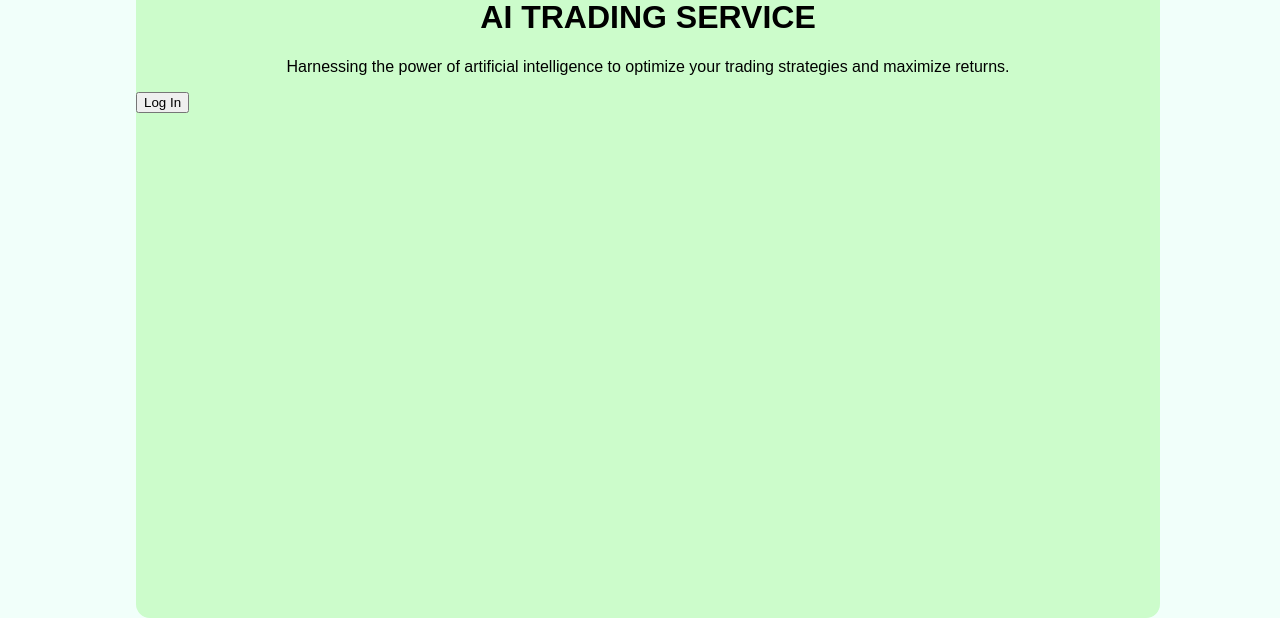
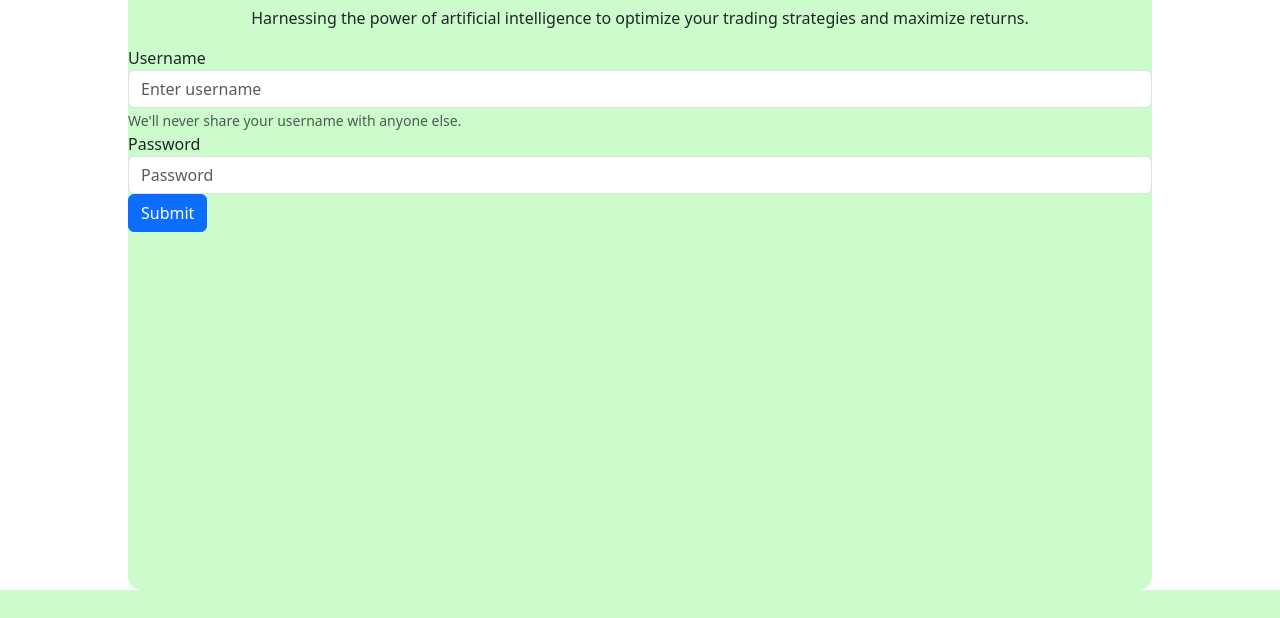
Before and after one commit to Siya2-0/AI-trading-bot, a Django app: page /accounts/login/ in a window 1280 px wide. Shown: the part 366-984 px from the top of the page. After the commit the page ends 956 px from the top, so only its background shows below. Run offline with Django 5.2, Linux system fonts and the light colour scheme.

Commit message:
SignIn and SignUp Backend
Users are able to sign up using username and password
Users are able to sign in using those detail
Next we need useres to sign, modify profile and fix frontend

```diff
--- a/ml_trader_project/accounts/templates/accounts/base_auth.html
+++ b/ml_trader_project/accounts/templates/accounts/base_auth.html
@@ -6,6 +6,7 @@
     <title>{% block title %}Auth{% endblock %}</title>
     {% load static %}
     <link rel="stylesheet" href="{% static 'accounts/styles.css' %}">
+    <link href="https://cdn.jsdelivr.net/npm/bootstrap@5.3.3/dist/css/bootstrap.min.css" rel="stylesheet" integrity="sha384-QWTKZyjpPEjISv5WaRU9OFeRpok6YctnYmDr5pNlyT2bRjXh0JMhjY6hW+ALEwIH" crossorigin="anonymous">
     <script src="{% static 'accounts/scripts.js' %}" defer></script>
 </head>
 <body>
@@ -38,7 +39,17 @@
             </div>
         </div>
 
+        {% if messages %}
+            {% for message in messages %}
 
+                <div class="alert alert-warning alert-dismissible fade show" role="alert">
+                    <strong>{{message}}</strong>
+                    <button type="button" class="close" data-dismiss="alert" aria-label="Close">
+                      <span aria-hidden="true">&times;</span>
+                    </button>
+                  </div>
+            {% endfor %}
+        {% endif %}
         <div class="form-container">
             {% block content %}{% endblock %}
         </div>
--- a/ml_trader_project/accounts/templates/accounts/login.html
+++ b/ml_trader_project/accounts/templates/accounts/login.html
@@ -5,9 +5,24 @@
 {% block heading %}Log In{% endblock %}
 
 {% block content %}
+
+
+
 <form method="POST">
-    <!-- {% csrf_token %}
-    {{ form.as_p }} -->
-    <button type="submit">Log In</button>
+    {% csrf_token %}
+    <div class="form-group">
+        <label for="usernameInput">Username</label>
+        <input type="text" class="form-control" id="usernameInput" aria-describedby="emailHelp" placeholder="Enter username" name ='usernameInput'>
+        <small id="emailHelp" class="form-text text-muted">We'll never share your username with anyone else.</small>
+    </div>
+
+    <div class="form-group">
+        <label for="passwordInput">Password</label>
+        <input type="password" class="form-control" id="passwordInput" placeholder="Password" name='passwordInput'>
+    </div>
+
+    <button type="submit" class="btn btn-primary">Submit</button>
 </form>
+
+
 {% endblock %}
--- a/ml_trader_project/accounts/views.py
+++ b/ml_trader_project/accounts/views.py
@@ -2,8 +2,9 @@
 
 from django.shortcuts import render
 from django.contrib.auth.forms import UserCreationForm, AuthenticationForm
-from django.contrib.auth import login, logout
+from django.contrib.auth import login, logout, authenticate
 from django.shortcuts import redirect
+from django.contrib import messages
 
 def signup_view(request):
     if request.method == 'POST':
@@ -11,24 +12,27 @@
         if form.is_valid():
             user = form.save()
             login(request, user)
-            return redirect('home')
+            return redirect('login')
     else:
         form = UserCreationForm()
 
     return render(request, 'accounts/signup.html',  {'form': form})
 
 def login_view(request):
+
     if request.method == 'POST':
-        # form = AuthenticationForm(data=request.POST)
-        # if form.is_valid():
-        #     user = form.get_user()
-        #     login(request, user)
-            return redirect('home')
-    # else:
-    #     form = AuthenticationForm()
-    return render(request, 'accounts/login.html')
+        username = request.POST["usernameInput"]
+        password = request.POST["passwordInput"]
+        user = authenticate(request, username=username, password=password)
+        if user is not None:
+            login(request, user)
+            return render('signup')
+        else:
+            messages.error(request, "Unsuccessful login. Please check your email and password and try again.")
+
+    return render(request, 'accounts/login.html', {})
 
 def logout_view(request):
-    if request.method == 'POST':
-        logout(request)
-        return redirect('home')
+    #if request.method == 'POST':
+    logout(request)
+    return render(request, 'accounts/login.html', {})
--- a/ml_trader_project/ml_trader_project/urls.py
+++ b/ml_trader_project/ml_trader_project/urls.py
@@ -20,4 +20,5 @@
 urlpatterns = [
     path('admin/', admin.site.urls),
     path('accounts/', include('accounts.urls')),
+    path('accounts/', include('django.contrib.auth.urls'))
 ]
```
